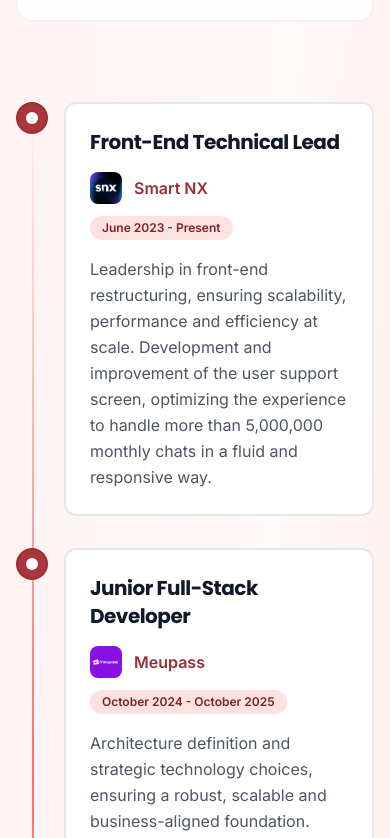
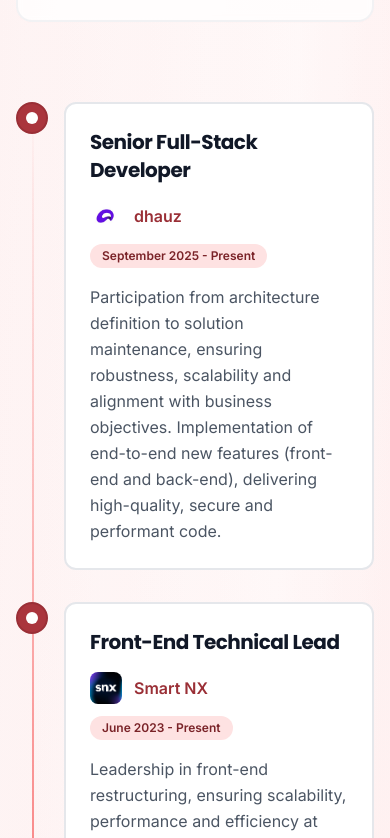
Before and after one commit to juathanduarte/juats.dev, a React (Vite) app: page / in a window 390 px wide. Shown: the part 2280-3118 px from the top of the page. Built offline with nearby package versions, Linux system fonts and the light colour scheme.

Commit message:
feat: implement responsive navigation header and timeline layout component

```diff
--- a/src/components/layout/Header.tsx
+++ b/src/components/layout/Header.tsx
@@ -10,7 +10,7 @@ import ThemeToggle from "../ui/ThemeToggle";
 const Header = () => {
   const [isMenuOpen, setIsMenuOpen] = useState<boolean>(false);
   const [isHeaderVisible, setIsHeaderVisible] = useState<boolean>(true);
-  const [lastScrollY, setLastScrollY] = useState<number>(0);
+  const lastScrollY = useRef<number>(0);
   const { t } = useTranslation();
   const menuRef = useRef<HTMLDivElement>(null);
   const triggerRef = useRef<HTMLButtonElement>(null);
@@ -54,17 +54,22 @@ const Header = () => {
     const handleScroll = () => {
       const currentScrollY = window.scrollY;
 
-      if (currentScrollY < 10) {
-        setIsHeaderVisible(true);
-      } else {
-        if (currentScrollY > lastScrollY && currentScrollY > 100) {
-          setIsHeaderVisible(false);
-        } else {
-          setIsHeaderVisible(true);
-        }
+      if (isMenuOpen) {
+        lastScrollY.current = currentScrollY;
+        return;
       }
 
-      setLastScrollY(currentScrollY);
+      if (currentScrollY <= 0) {
+        setIsHeaderVisible(true);
+      } else if (currentScrollY > lastScrollY.current && currentScrollY > 80) {
+        // Scroll down and passed the header height area
+        setIsHeaderVisible(false);
+      } else if (currentScrollY < lastScrollY.current) {
+        // Scroll up
+        setIsHeaderVisible(true);
+      }
+
+      lastScrollY.current = currentScrollY;
     };
 
     window.addEventListener("scroll", handleScroll, { passive: true });
@@ -72,7 +77,7 @@ const Header = () => {
     return () => {
       window.removeEventListener("scroll", handleScroll);
     };
-  }, [lastScrollY]);
+  }, [isMenuOpen]);
 
   return (
     <header
--- a/src/components/ui/Timeline.tsx
+++ b/src/components/ui/Timeline.tsx
@@ -1,3 +1,4 @@
+import dhauzLogo from "@/assets/images/dhauz_logo.jpeg";
 import hut8Logo from "@/assets/images/hut8_logo.jpeg";
 import meupassLogo from "@/assets/images/meupass_logo.jpeg";
 import smartnxLogo from "@/assets/images/smartnx_logo.webp";
@@ -17,6 +18,14 @@ const Timeline = () => {
   const { t } = useTranslation();
 
   const experiences: ITimelineItem[] = [
+    {
+      id: "experience3",
+      title: t("about.journey.experience3.title"),
+      company: t("about.journey.experience3.company"),
+      description: t("about.journey.experience3.description"),
+      period: t("about.journey.experience3.period"),
+      logo: dhauzLogo,
+    },
     {
       id: "experience1",
       title: t("about.journey.experience1.title"),
@@ -42,14 +51,6 @@ const Timeline = () => {
       logo: hut8Logo,
       isLast: true,
     },
-    // {
-    //   id: "experience3",
-    //   title: t("about.journey.experience3.title"),
-    //   company: t("about.journey.experience3.company"),
-    //   description: t("about.journey.experience3.description"),
-    //   period: t("about.journey.experience3.period"),
-    //   isLast: true,
-    // },
   ];
 
   return (
```
